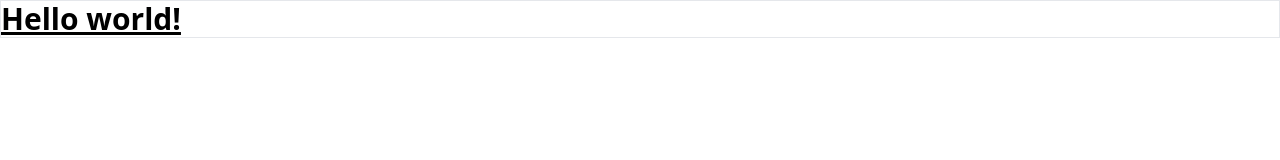
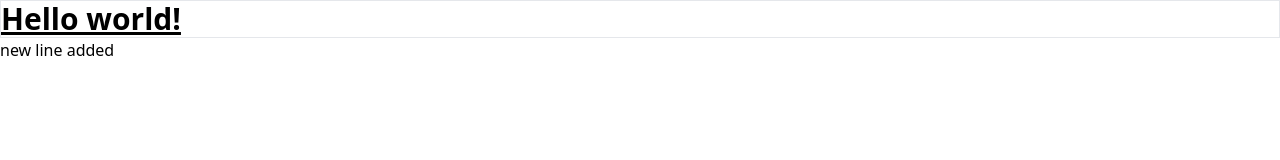
Before and after one commit to jubairskv/TailwindCSS, a React (Create React App) app: page / in a window 1280 px wide. Shown: the top 160 px of the page. Built offline with nearby package versions, Linux system fonts and the light colour scheme.

Commit message:
new code added

```diff
--- a/src/App.js
+++ b/src/App.js
@@ -2,9 +2,8 @@
 function App() {
   return (
     <div >
-     <h1 className="text-3xl font-bold underline border ">
-      Hello world!
-    </h1>
+     <h1 className="text-3xl font-bold underline border ">Hello world!</h1>
+     <h2>new line added</h2>
     </div>
   );
 }
```
